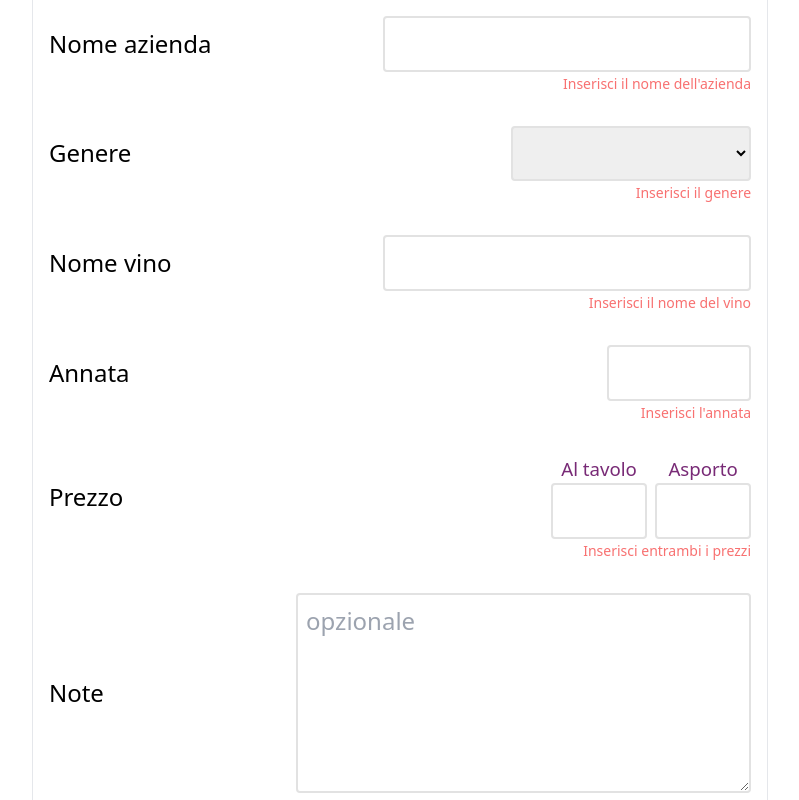
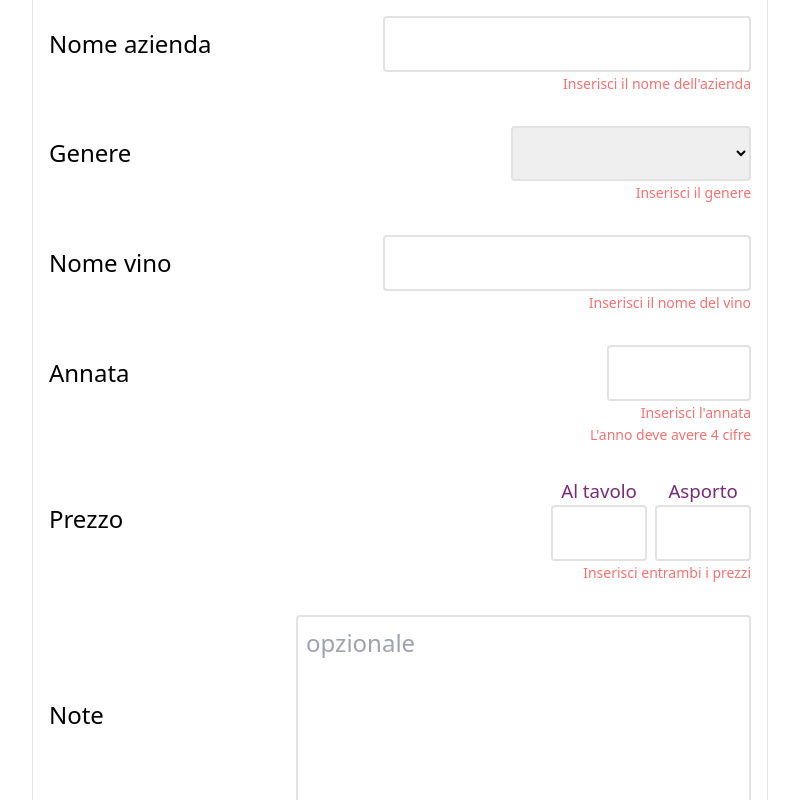
Before and after one commit to Nat1985/vincanta-react, a React (Create React App) app: page / in a window 1280 px wide. Both pictures are taken after a click on the button "Salva prodotto". Shown: the part 550-1350 px from the top of the page, without its empty margins (240-1039 px from the left). Built offline with nearby package versions, Linux system fonts and the light colour scheme; the HTML template or start-up script is replaced by a standard one.

Commit message:
AddNewProduct error system fixed

```diff
--- a/src/pages/AddNewWine.jsx
+++ b/src/pages/AddNewWine.jsx
@@ -35,6 +35,7 @@ const AddNewWine = () => {
             inputData.type === '' ||
             inputData.name === '' ||
             inputData.year === null ||
+            (inputData && inputData.year.length !== 4) ||
             inputData.tablePrice === null ||
             inputData.tablePrice === '' ||
             inputData.takeAwayPrice === null ||
@@ -126,6 +127,7 @@ const AddNewWine = () => {
                     <input type="number" id="year" className="w-36" onChange={handleInputData} />
                 </div>
                 <h4 className={`self-end mt-[-30px] text-sm text-red-400 ${!inputError || inputData.year ? 'hidden' : ''}`}>Inserisci l'annata</h4>
+                <h4 className={`self-end mt-[-30px] text-sm text-red-400 ${!inputError || (inputData.year && inputData.year.length === 4) ? 'hidden' : ''}`}>L'anno deve avere 4 cifre</h4>
 
                 <div className="flex flex-col md:flex-row gap-1 md:gap-4 justify-between items-center">
                     <label htmlFor="price">Prezzo</label>
```
